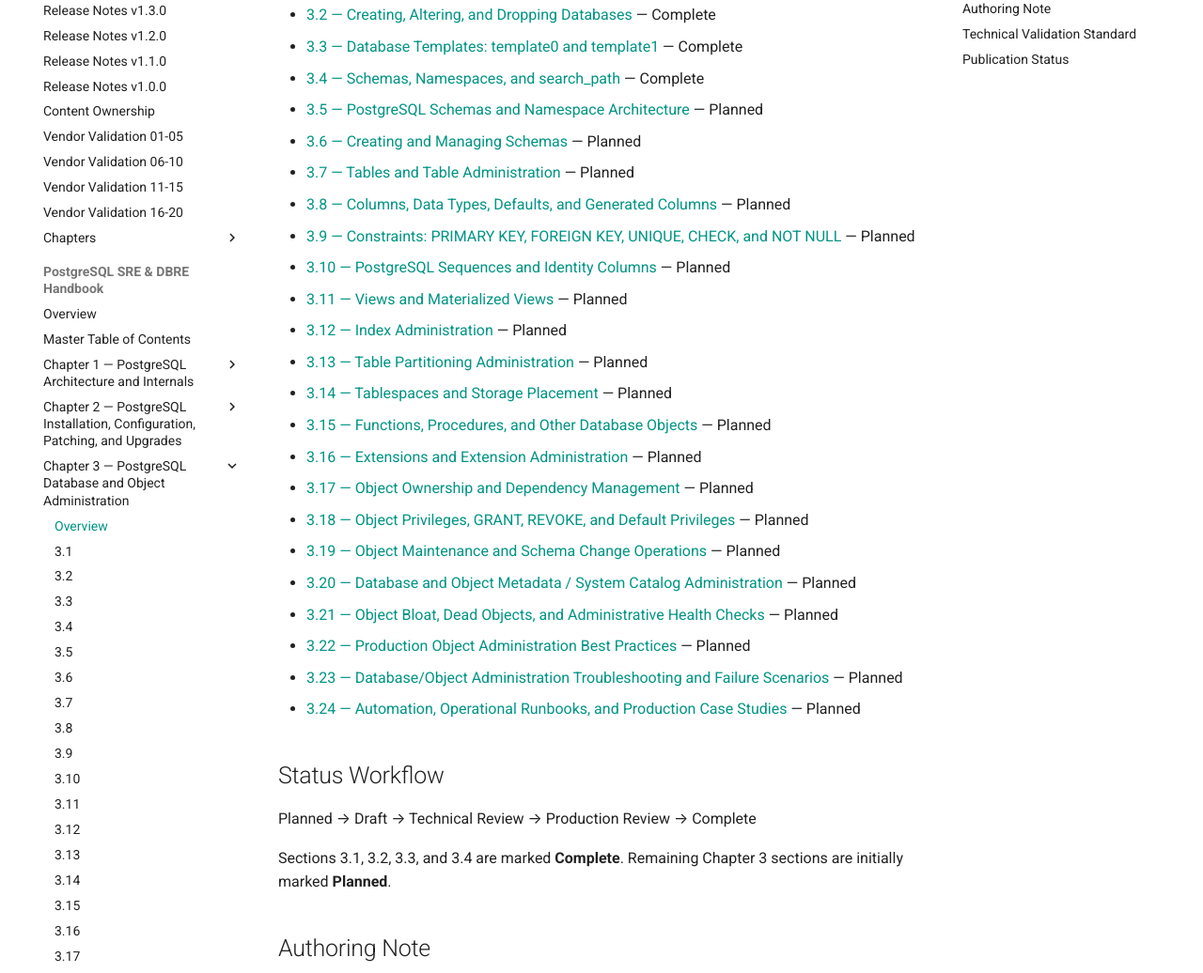
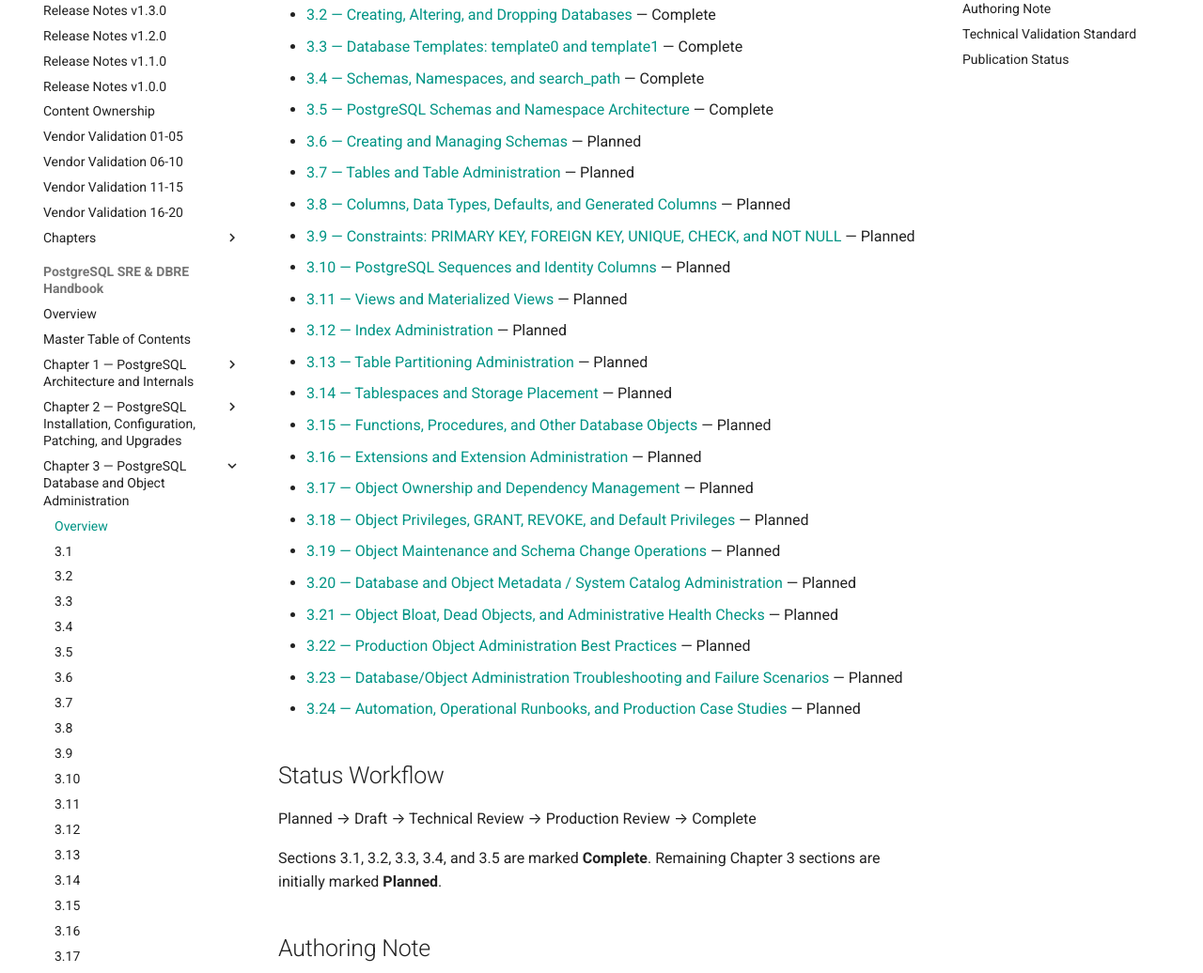
Before and after one commit to sssamant21/sre-academy, an MkDocs documentation site: the page built from docs/books/postgresql-sre-dbre-handbook/chapter-03/index.md, in a window 1280 px wide and 1400 px high, scrolled down 391 px. Shown: the part 153-1189 px from the top of the window at 94% size. Built offline with MkDocs 1.6.1 and Material for MkDocs 9.7.7, drawn with Linux system fonts in a browser that asks for light colours; comment, search, counter and statistics services are not loaded.

Commit message:
docs(postgres): mark Chapter 3 section 3.5 complete

```diff
--- a/docs/books/postgresql-sre-dbre-handbook/chapter-03/index.md
+++ b/docs/books/postgresql-sre-dbre-handbook/chapter-03/index.md
@@ -14,7 +14,7 @@
 - [3.2 — Creating, Altering, and Dropping Databases](3.2-creating-altering-and-dropping-databases.md) — Complete
 - [3.3 — Database Templates: template0 and template1](3.3-database-templates-template0-and-template1.md) — Complete
 - [3.4 — Schemas, Namespaces, and search_path](3.4-database-ownership-privileges-and-access-control.md) — Complete
-- [3.5 — PostgreSQL Schemas and Namespace Architecture](3.5-postgresql-schemas-and-namespace-architecture.md) — Planned
+- [3.5 — PostgreSQL Schemas and Namespace Architecture](3.5-postgresql-schemas-and-namespace-architecture.md) — Complete
 - [3.6 — Creating and Managing Schemas](3.6-creating-and-managing-schemas.md) — Planned
 - [3.7 — Tables and Table Administration](3.7-tables-and-table-administration.md) — Planned
 - [3.8 — Columns, Data Types, Defaults, and Generated Columns](3.8-columns-data-types-defaults-and-generated-columns.md) — Planned
@@ -39,7 +39,7 @@
 
 Planned → Draft → Technical Review → Production Review → Complete
 
-Sections 3.1, 3.2, 3.3, and 3.4 are marked **Complete**. Remaining Chapter 3 sections are initially marked **Planned**.
+Sections 3.1, 3.2, 3.3, 3.4, and 3.5 are marked **Complete**. Remaining Chapter 3 sections are initially marked **Planned**.
 
 ## Authoring Note
 
```
